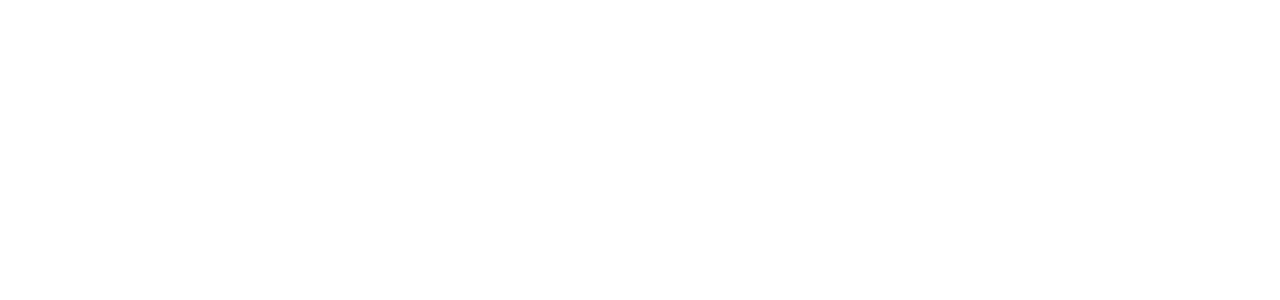
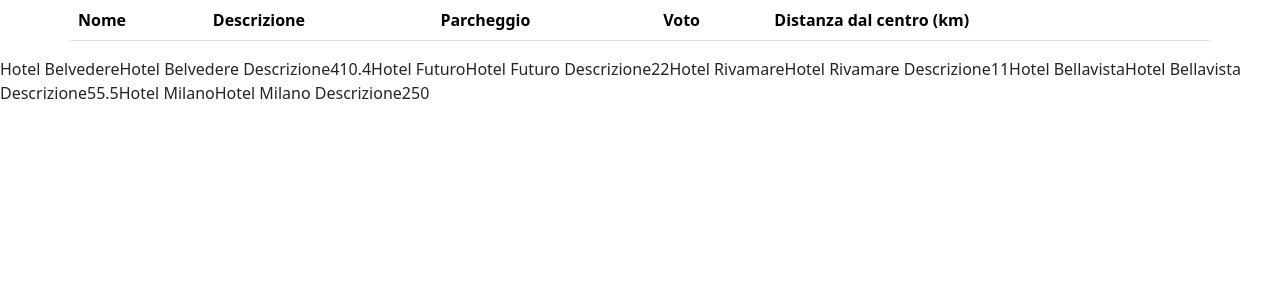
Before and after one commit to danielecarpentiero/php-hotel, a PHP site: page / in a window 1280 px wide. Before the commit the part shown is empty. Shown: the top 300 px of the page. Run offline with PHP 8.4, Linux system fonts and the light colour scheme; lists and menus that the app fills with data are empty.

Commit message:
feat: first assignment

```diff
--- a/index.php
+++ b/index.php
@@ -1,7 +1,5 @@
 <?php
-
     $hotels = [
-
         [
             'name' => 'Hotel Belvedere',
             'description' => 'Hotel Belvedere Descrizione',
@@ -37,9 +35,7 @@
             'vote' => 2,
             'distance_to_center' => 50
         ],
-
     ];
-
 ?>
 
 <!DOCTYPE html>
@@ -47,9 +43,31 @@
 <head>
     <meta charset="UTF-8">
     <meta name="viewport" content="width=device-width, initial-scale=1.0">
+    <link href="https://cdn.jsdelivr.net/npm/bootstrap@5.3.2/dist/css/bootstrap.min.css" rel="stylesheet" integrity="sha384-T3c6CoIi6uLrA9TneNEoa7RxnatzjcDSCmG1MXxSR1GAsXEV/Dwwykc2MPK8M2HN" crossorigin="anonymous">
     <title>PHP Hotel</title>
 </head>
 <body>
+    <table class="table container">
+    <thead>
+    <tr>
+      <th scope="col">Nome</th>
+      <th scope="col">Descrizione</th>
+      <th scope="col">Parcheggio</th>
+      <th scope="col">Voto</th>
+      <th scope="col">Distanza dal centro (km)</th>
+    </tr>
+  </thead>
+  <tbody>
 
+  </tbody>
+    </table>
+    <?php
+    foreach ($hotels as $hotel){
+        echo $hotel['name'];
+        echo $hotel['description'];
+        echo $hotel['vote'];
+        echo $hotel['distance_to_center'];
+    }
+    ?>
 </body>
 </html>
```
